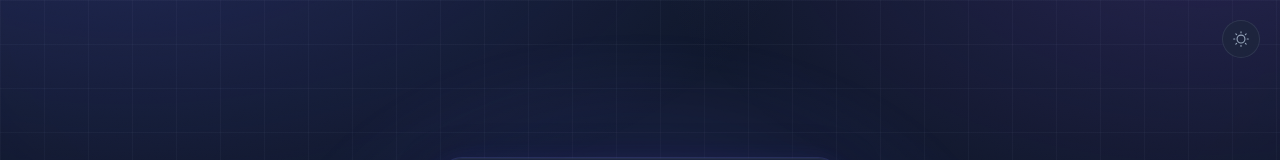
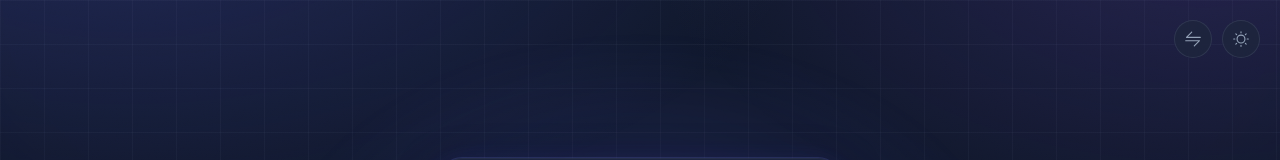
Before and after one commit to jacknotes/notice-service, a Vue app in the folder web/: page /login in a window 1280 px wide. Shown: the top 160 px of the page. Built offline with nearby package versions, Linux system fonts and the light colour scheme.

Commit message:
feat(web): 登录页新增语言切换入口
- 登录页右上角语言下拉与日/夜切换并排悬浮，交互对齐 AppLayout
- 登录路由标题改用 login.pageTitle（原为 nav.dashboard，语义不当）
- setLocale 切换语言后即时刷新 document.title，不再等下次导航

```diff
--- a/web/src/i18n/locale.ts
+++ b/web/src/i18n/locale.ts
@@ -1,7 +1,16 @@
+import { watch } from 'vue'
+import router from '@/router'
 import { i18n, STORAGE_KEY } from './index'
 
 export const SUPPORTED_LOCALES = ['zh-CN', 'en-US'] as const
 export type SupportedLocale = (typeof SUPPORTED_LOCALES)[number]
+
+// 切换语言后立即刷新浏览器标签页标题：afterEach 只在导航时设置 title，
+// 停留当前页切换语言（登录页/任意页）时需要这里补一次。
+watch(i18n.global.locale, () => {
+  const key = router.currentRoute.value.meta?.titleKey as string | undefined
+  if (key) document.title = i18n.global.t(key)
+})
 
 export function setLocale(locale: SupportedLocale) {
   i18n.global.locale.value = locale
--- a/web/src/locales/en-US.ts
+++ b/web/src/locales/en-US.ts
@@ -547,6 +547,7 @@ const enUS: EnMessages = {
     importJoin: ', ',
   },
   login: {
+    pageTitle: 'Sign In',
     username: 'Username',
     password: 'Password',
     usernamePlaceholder: 'Enter username',
--- a/web/src/locales/zh-CN.ts
+++ b/web/src/locales/zh-CN.ts
@@ -540,6 +540,7 @@ const zhCN = {
     },
   },
   login: {
+    pageTitle: '用户登录',
     username: '用户名',
     password: '密码',
     usernamePlaceholder: '请输入用户名',
--- a/web/src/router/index.ts
+++ b/web/src/router/index.ts
@@ -5,7 +5,7 @@ import { i18n } from '@/i18n'
 const router = createRouter({
   history: createWebHistory(),
   routes: [
-    { path: '/login', component: () => import('@/views/Login.vue'), meta: { public: true, titleKey: 'nav.dashboard' } },
+    { path: '/login', component: () => import('@/views/Login.vue'), meta: { public: true, titleKey: 'login.pageTitle' } },
     {
       path: '/',
       component: () => import('@/components/AppLayout.vue'),
--- a/web/src/views/Login.vue
+++ b/web/src/views/Login.vue
@@ -2,13 +2,27 @@
   <div class="login-wrap">
     <div class="login-glow"></div>
 
+    <div class="corner-actions">
+      <el-dropdown trigger="click" @command="(cmd: any) => setLocale(cmd as SupportedLocale)">
+        <button class="corner-toggle" :aria-label="t('appShell.switchLang')">
+          <el-icon :size="18"><Switch /></el-icon>
+        </button>
+        <template #dropdown>
+          <el-dropdown-menu>
+            <el-dropdown-item command="zh-CN">{{ t('appShell.languageZh') }}</el-dropdown-item>
+            <el-dropdown-item command="en-US">{{ t('appShell.languageEn') }}</el-dropdown-item>
+          </el-dropdown-menu>
+        </template>
+      </el-dropdown>
+
       <button
-      class="theme-toggle"
+        class="corner-toggle"
         :aria-label="theme === 'dark' ? t('common.switchToDay') : t('common.switchToNight')"
         @click="toggleTheme"
       >
         <el-icon :size="18"><component :is="theme === 'dark' ? Sunny : Moon" /></el-icon>
       </button>
+    </div>
 
     <div class="login-card reveal">
       <div class="brand">
@@ -140,9 +154,10 @@ import { computed, reactive, ref } from 'vue'
 import { useRouter } from 'vue-router'
 import { useI18n } from 'vue-i18n'
 import { ElMessage, type FormInstance, type FormRules } from 'element-plus'
-import { User, Lock, WarningFilled, Sunny, Moon, Key } from '@element-plus/icons-vue'
+import { User, Lock, WarningFilled, Sunny, Moon, Key, Switch } from '@element-plus/icons-vue'
 import { useAuthStore } from '@/stores/auth'
 import { theme, toggleTheme } from '@/composables/useTheme'
+import { setLocale, type SupportedLocale } from '@/i18n/locale'
 import { authApi } from '@/api'
 
 const router = useRouter()
@@ -300,12 +315,17 @@ async function submitForgot() {
   filter: blur(2px);
 }
 
-/* day / night toggle — pinned to the top-right corner */
-.theme-toggle {
+/* top-right corner actions（语言切换 + 日夜切换）— pinned together */
+.corner-actions {
   position: absolute;
   top: var(--space-5);
   right: var(--space-5);
   z-index: 2;
+  display: flex;
+  align-items: center;
+  gap: 10px;
+}
+.corner-toggle {
   display: grid;
   place-items: center;
   width: 38px;
@@ -322,11 +342,17 @@ async function submitForgot() {
               box-shadow var(--dur-fast) var(--ease-out),
               transform var(--dur-fast) var(--ease-out);
 }
-.theme-toggle:hover {
-  color: var(--amber-400);
+.corner-toggle:hover {
   border-color: var(--border-accent);
   box-shadow: var(--shadow-glow);
   transform: translateY(-1px);
+}
+/* DOM：语言按钮被 el-dropdown 包裹，日夜按钮是容器直接子级 —— 用结构区分 hover 色 */
+.el-dropdown .corner-toggle:hover {
+  color: var(--indigo-400); /* 语言切换 */
+}
+.corner-actions > .corner-toggle:hover {
+  color: var(--amber-400); /* 日/夜切换，与原 theme-toggle 一致 */
 }
 
 /* soften the glow in daylight mode */
```
Lines whose indentation alone changed are shown as unchanged.
